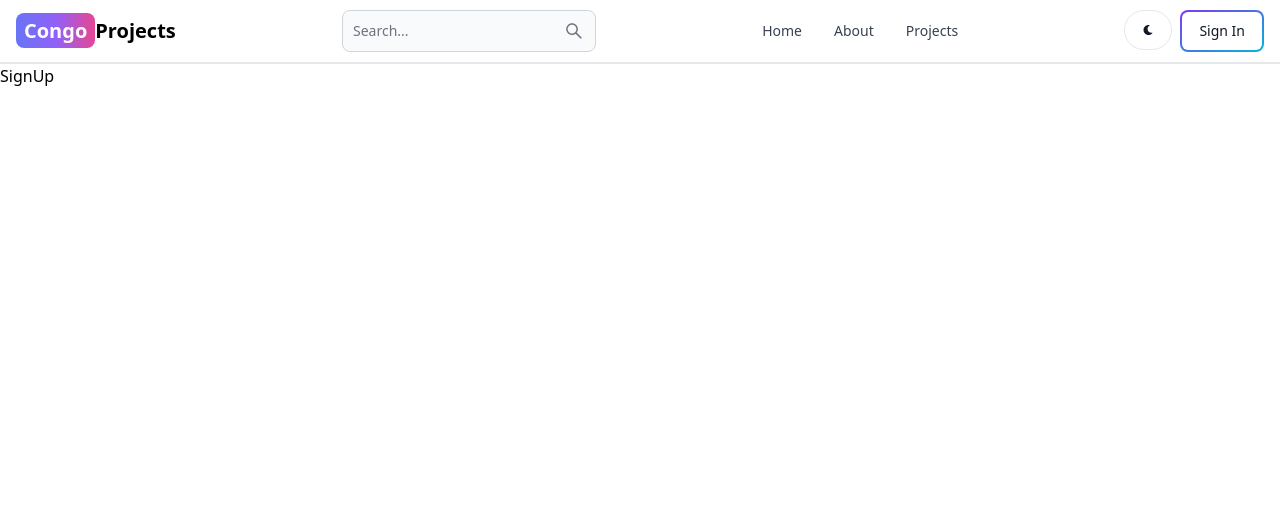
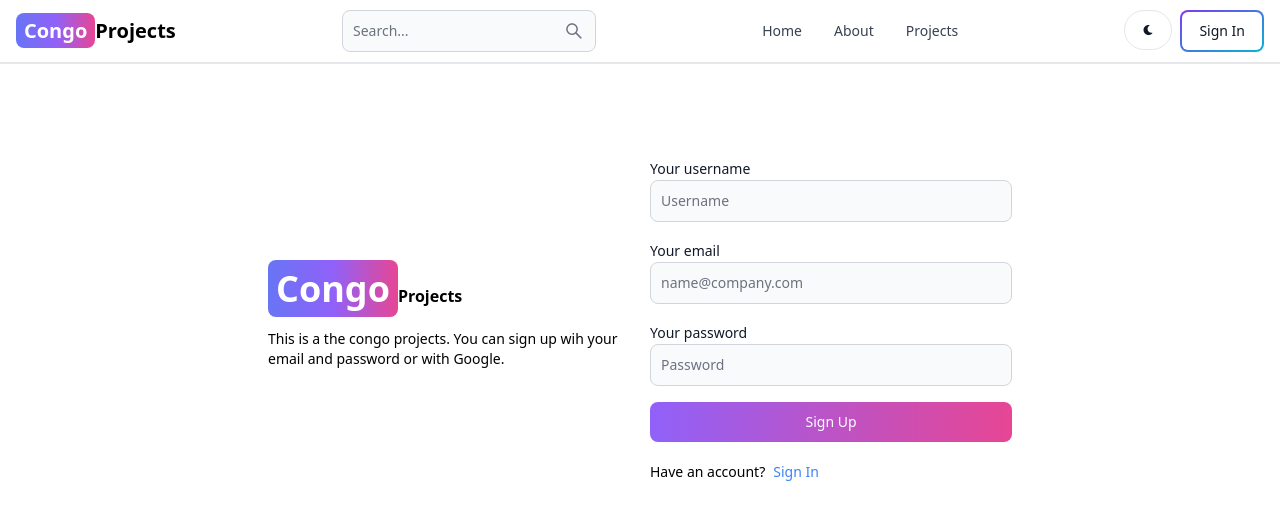
Before and after one commit to henriquetHCorP/congo-project, a React (Vite) app in the folder client/: page /sign-up in a window 1280 px wide. Shown: the top 520 px of the page. Built offline with nearby package versions, Linux system fonts and the light colour scheme.

Commit message:
complete sign up page ui

```diff
--- a/client/src/pages/SignUp.jsx
+++ b/client/src/pages/SignUp.jsx
@@ -1,9 +1,52 @@
+import { Button, Label, TextInput } from 'flowbite-react'
 import React from 'react'
+import { Link } from 'react-router-dom'
 
 export default function SignUp() {
   return (
-    <div>
-      SignUp
+    <div className="min-h-screen mt-20">
+      <div className="flex p-3 max-w-3xl mx-auto flex-col md:flex-row md:items-center gap-5">
+        {/* left */}
+        <div className="flex-1">
+        <Link
+    to="/"
+    className="font-bold dark:text-white">
+       <span className="px-2 py-1 bg-gradient-to-r from-indigo-500 via-purple-500 to-pink-500 rounded-lg text-white text-4xl">
+        Congo
+        </span>
+      Projects
+    </Link>
+    <p className="text-sm mt-5">
+      This is a the congo projects. You can sign up wih your email and password or with Google.
+    </p>
+        </div>
+        {/* right */}
+        <div className="flex-1">
+          <form className="flex flex-col gap-4">
+            <div>
+              <Label value="Your username" />
+              <TextInput type="text" placeholder='Username' id="username" />
+            </div>
+            <div>
+              <Label value="Your email" />
+              <TextInput type="text" placeholder='name@company.com' id="email" />
+            </div>
+            <div>
+              <Label value="Your password" />
+              <TextInput type="text" placeholder='Password' id="password" />
+            </div>
+            <Button gradientDuoTone="purpleToPink" type="submit">
+              Sign Up
+            </Button>
+          </form>
+          <div className="flex gap-2 text-sm mt-5">
+            <span>Have an account?</span>
+            <Link to="/sign-in" className="text-blue-500"> Sign In</Link>
+          </div>
+        </div>
+
+      </div>
+
     </div>
   )
 }
```
